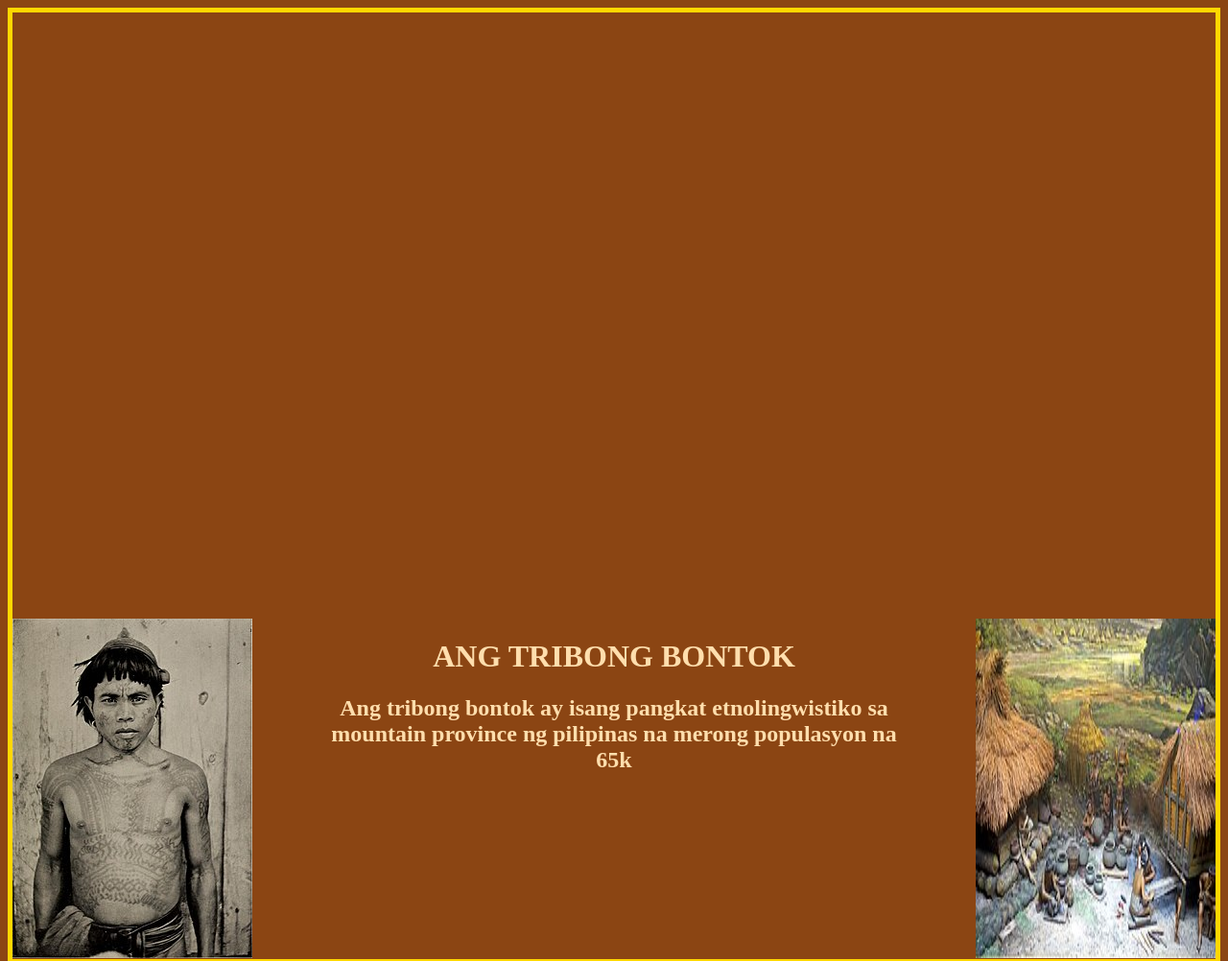
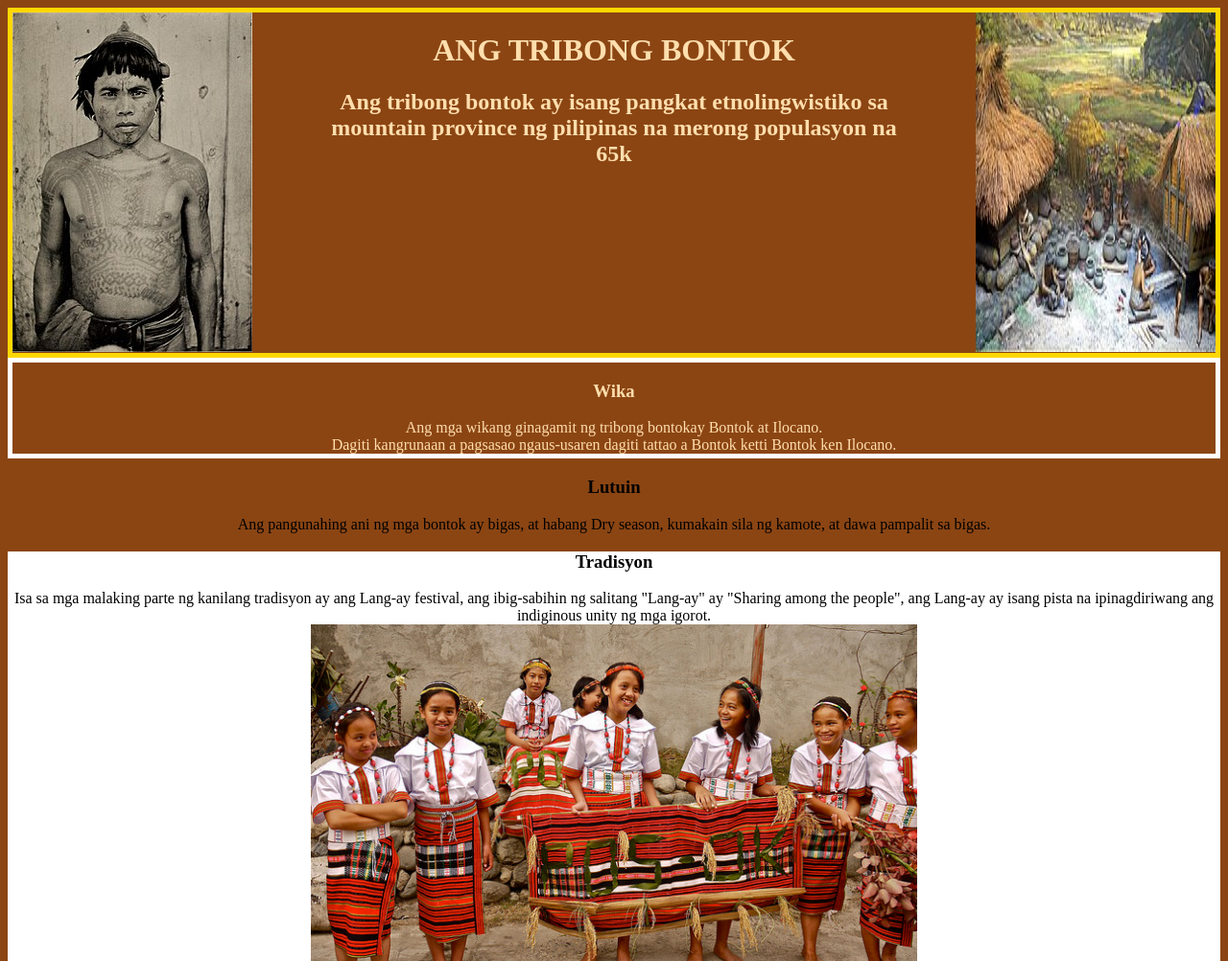
Before and after one commit to Janver-Monis/TheBontokpeople.github.io, a plain HTML site: page index.html in a window 1280 px wide. Shown: the top 1002 px of the page at 96% size. Drawn offline with Linux system fonts and the light colour scheme.

Commit message:
Update style.css

```diff
--- a/style.css
+++ b/style.css
@@ -5,7 +5,6 @@ body{
     border: 5px solid gold;
     color: navajowhite;
     height: 355px;
-    padding-top: 50%;
 }
 h1{
     max-width: 50%;
```
